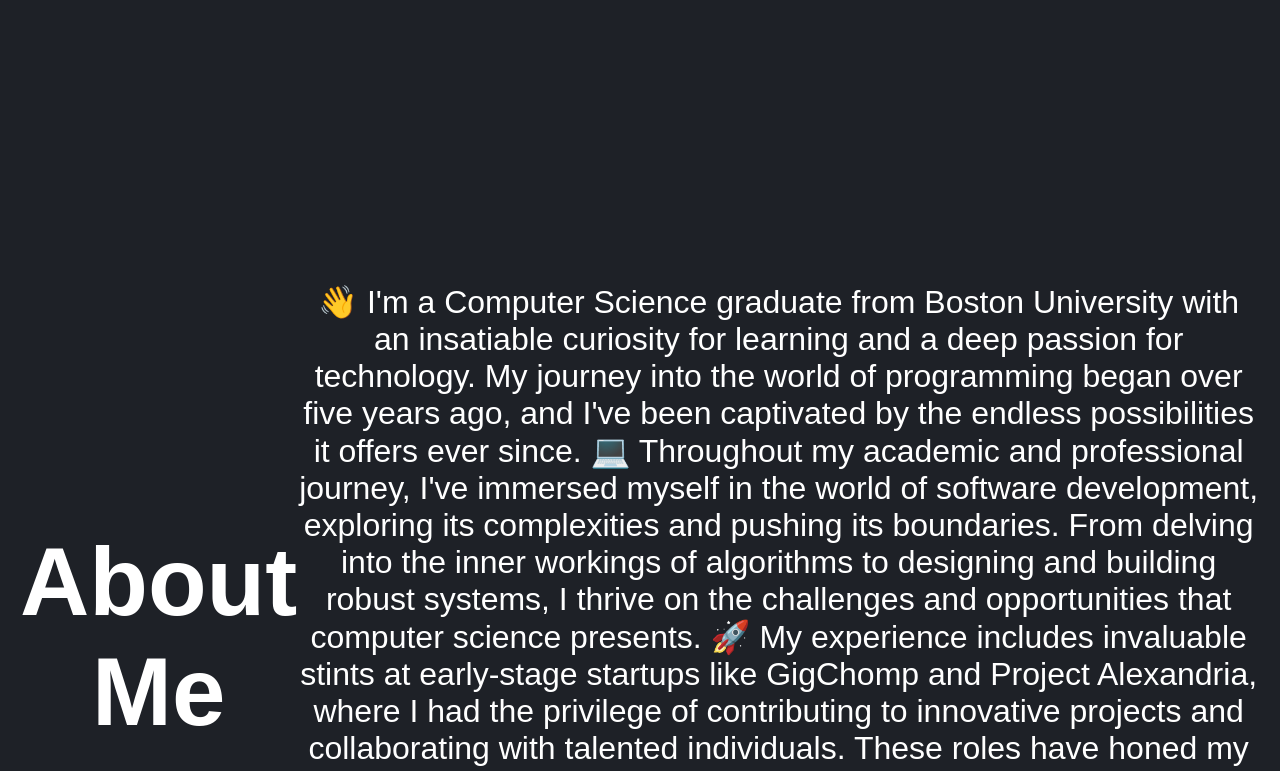
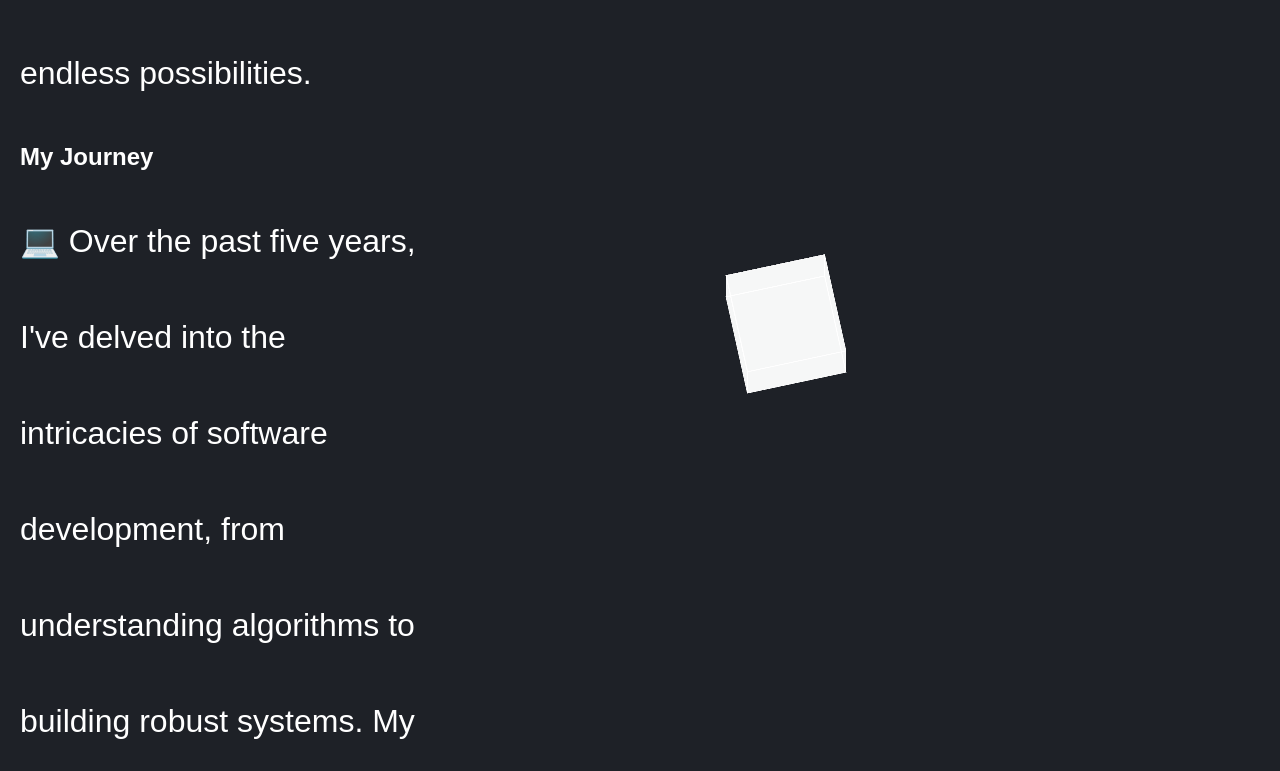
Before and after one commit to bdauria1/Portfolio-Website, a React (Create React App) app in the folder my-react-app/: page / in a window 1280 px wide. Shown: the part 700-1471 px from the top of the page. Built offline with nearby package versions, Linux system fonts and the light colour scheme.

Commit message:
Update 5
I fixed up the about me section and added a animation to make it not feel empty

```diff
--- a/my-react-app/src/App.css
+++ b/my-react-app/src/App.css
@@ -70,14 +70,6 @@ body {
   height: 95vh;
 }
 
-.about-section {
-  display: flex;
-  justify-content: center;
-  align-items: center;
-  text-align: center;
-  height: 110vh;
-}
-
 .project-section {
   display: flex;
   justify-content: center;
@@ -85,3 +77,83 @@ body {
   text-align: center;
   height: 95vh;
 }
+@keyframes fadeIn {
+  0% {
+    opacity: 0;
+    transform: translateY(-20px);
+  }
+  100% {
+    opacity: 1;
+    transform: translateY(0);
+  }
+}
+
+.about-section h1 {
+  animation: fadeIn 1s ease-in-out;
+  margin-bottom: 20px;
+  text-align: center;
+}
+
+.about-section p, .about-section h2, .about-section ul {
+  animation: fadeIn 1s ease-in-out;
+  animation-delay: 1s;
+  animation-fill-mode: backwards;
+  max-width: 1000px;
+  margin: 0 auto;
+  line-height: 3;
+}
+
+.about-section {
+  display: flex;
+  flex-direction: row;
+  justify-content: center;
+  align-items: center;
+  text-align: left;
+  height: 110vh;
+  color: white;
+  padding: 40px 20px;
+}
+
+.about-content {
+  flex: 1;
+  padding-right: 20px;
+}
+
+.cool-object {
+  flex: 1;
+  display: flex;
+  justify-content: center;
+  align-items: center;
+  padding-left: 20px;
+}
+
+.cube {
+  width: 800px;
+  height: 100px;
+  transform-style: preserve-3d;
+  animation: rotate 5s infinite linear;
+}
+
+.cube .face {
+  position: absolute;
+  width: 100px;
+  height: 100px;
+  background: rgba(255, 255, 255, 0.8);
+  border: 1px solid #fff;
+}
+
+.cube .front { transform: translateZ(50px); }
+.cube .back { transform: rotateY(180deg) translateZ(50px); }
+.cube .left { transform: rotateY(-90deg) translateZ(50px); }
+.cube .right { transform: rotateY(90deg) translateZ(50px); }
+.cube .top { transform: rotateX(90deg) translateZ(50px); }
+.cube .bottom { transform: rotateX(-90deg) translateZ(50px); }
+
+@keyframes rotate {
+  0% {
+    transform: rotateX(0deg) rotateY(0deg);
+  }
+  100% {
+    transform: rotateX(360deg) rotateY(360deg);
+  }
+}
--- a/my-react-app/src/App.js
+++ b/my-react-app/src/App.js
@@ -1,4 +1,4 @@
-import React from 'react';
+import React, { useEffect, useRef } from 'react';
 import ReactTypingEffect from 'react-typing-effect';
 import './App.css';
 
@@ -16,23 +16,65 @@ const Home = () => (
   </div>
 );
 
-const About = () => (
-  <div className="section about-section">
-    <h1>About Me</h1>
-    <p>👋 I'm a Computer Science graduate from Boston University with an insatiable curiosity for learning and a deep passion for technology. My journey into the world of programming began over five years ago, and I've been captivated by the endless possibilities it offers ever since.
+const About = () => {
+  const aboutRef = useRef(null);
 
-💻 Throughout my academic and professional journey, I've immersed myself in the world of software development, exploring its complexities and pushing its boundaries. From delving into the inner workings of algorithms to designing and building robust systems, I thrive on the challenges and opportunities that computer science presents.
+  useEffect(() => {
+    const observer = new IntersectionObserver(
+      ([entry]) => {
+        if (entry.isIntersecting) {
+          aboutRef.current.classList.add('visible');
+          observer.unobserve(entry.target);
+        }
+      },
+      { threshold: 0.1 }
+    );
 
-🚀 My experience includes invaluable stints at early-stage startups like GigChomp and Project Alexandria, where I had the privilege of contributing to innovative projects and collaborating with talented individuals. These roles have honed my skills and ignited my passion for creating impactful technology solutions.
+    if (aboutRef.current) {
+      observer.observe(aboutRef.current);
+    }
 
-🔍 As I step into the next phase of my career, I am eager to connect with like-minded professionals, explore new opportunities, and make meaningful contributions to the ever-evolving landscape of software development.
+    return () => {
+      if (aboutRef.current) {
+        observer.unobserve(aboutRef.current);
+      }
+    };
+  }, []);
 
-Let's connect and embark on this exciting journey together! 🌟</p>
-  </div>
-);
+  return (
+    <div ref={aboutRef} className="section about-section">
+      <div className="about-content">
+        <h1>About Me</h1>
+        <p className="intro">👋 Hi there! I'm a passionate Computer Science graduate from Boston University, constantly exploring the world of technology and its endless possibilities.</p>
+        <div className="details">
+          <h2>My Journey</h2>
+          <p>💻 Over the past five years, I've delved into the intricacies of software development, from understanding algorithms to building robust systems. My experiences at startups like GigChomp and Project Alexandria have been invaluable in shaping my skills.</p>
+          <h2>What's Next</h2>
+          <p>🚀 As I look ahead, I'm eager to connect with like-minded professionals and contribute to innovative projects in the software development landscape. Let's create impactful technology solutions together!</p>
+        </div>
+      </div>
+      <div className="cool-object">
+        <CoolObject />
+      </div>
+    </div>
+  );
+};
+
+const CoolObject = () => {
+  return (
+    <div className="cube">
+      <div className="face front"></div>
+      <div className="face back"></div>
+      <div className="face left"></div>
+      <div className="face right"></div>
+      <div className="face top"></div>
+      <div className="face bottom"></div>
+    </div>
+  );
+};
 
 const Projects = () => (
-  <div className="section projects-section">
+  <div className="section project-section">
     <h1>Projects</h1>
     <div className="project-list">
       <div className="project">
```
